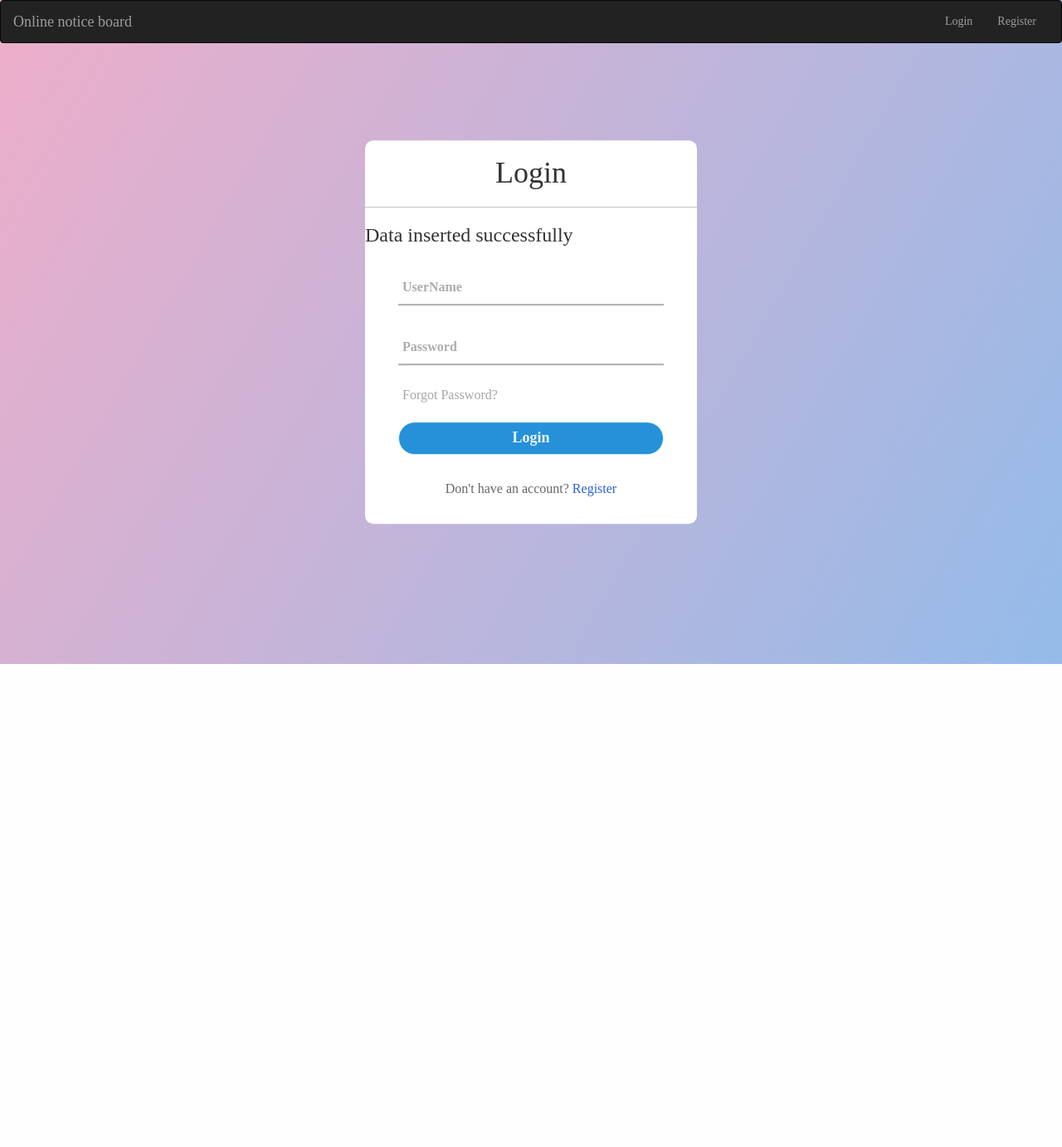
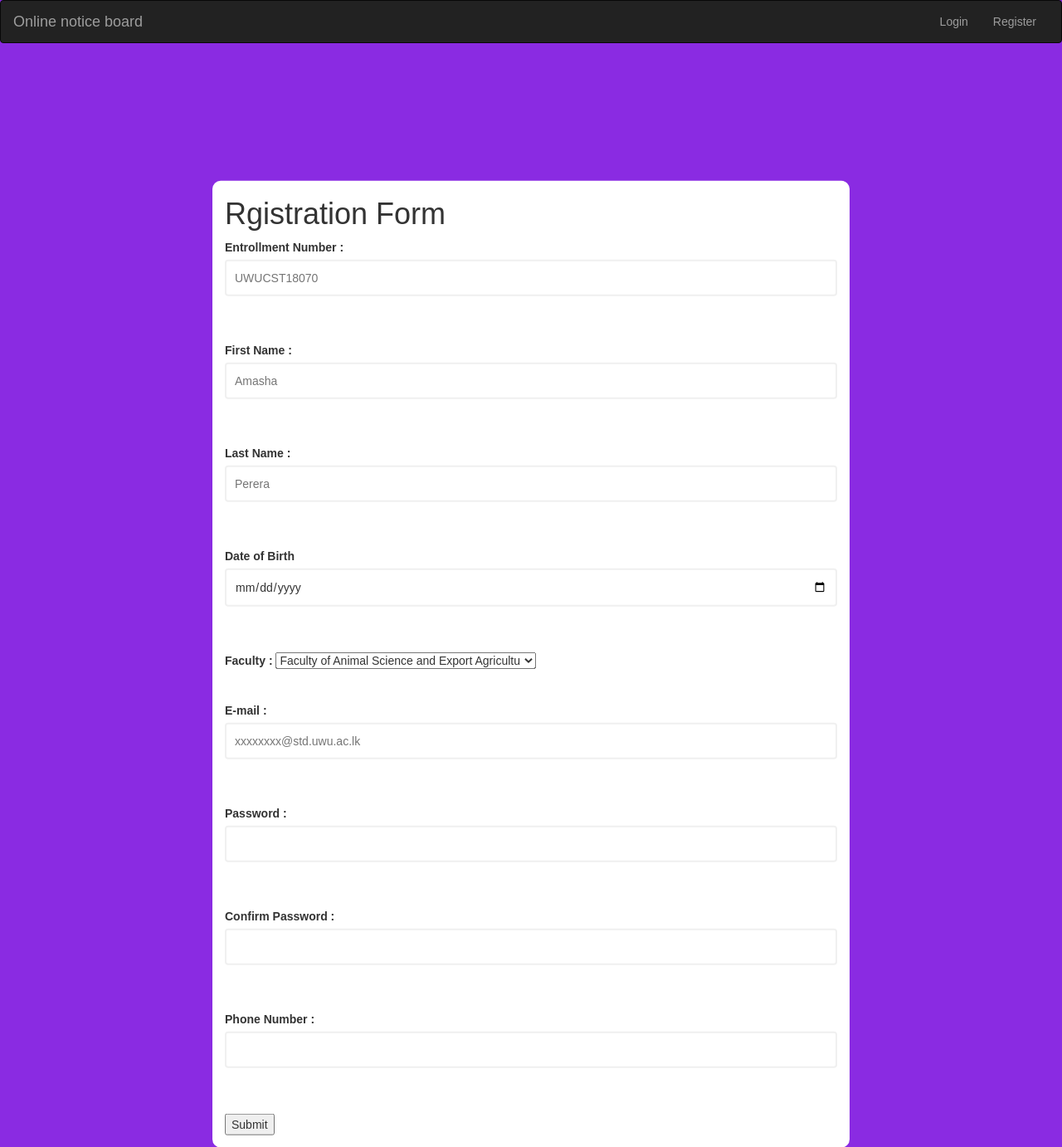
Before and after one commit to Udayangee/notice_board, a CodeIgniter app: page /notice_board/index.php/login/inserted in a window 1280 px wide. Shown: the whole page at 83% size. Before the commit the page ends 800 px from the top, so only its background shows below. Run offline with CodeIgniter, Linux system fonts and the light colour scheme; some libraries are stand-ins or nearby versions.

Commit message:
registration form validation

```diff
--- a/application/controllers/Login.php
+++ b/application/controllers/Login.php
@@ -18,6 +18,15 @@ class Login extends CI_Controller {
 	 * map to /index.php/welcome/<method_name>
 	 * @see https://codeigniter.com/user_guide/general/urls.html
 	 */
+	public function __construct()
+	{
+			parent::__construct();
+			// Your own constructor code
+			$this->load->model('User_login_model');
+	}
+
+
+
 	public function index()
 	{
 		$this->template->view_userlogin('login_page');
@@ -40,7 +49,7 @@ class Login extends CI_Controller {
 			$username = $this->input->post('enroll');
 			$password = $this->input->post('password');
 
-			$this->load->model('User_login_model');
+
 			$check = $this->User_login_model->can_login($username,$password);
 			if ($check->num_rows() == TRUE) {
 
@@ -84,18 +93,12 @@ class Login extends CI_Controller {
 	}
 
 	public function register_validation(){
-		$this->form_validation->set_rules('enroll','enrollment_Id','required|is_unique[no_user.enrollment_Id]');
-		$this->form_validation->set_rules('fname','First name','required|alpha');
-		$this->form_validation->set_rules('lname','last name','required|alpha');
-		$this->form_validation->set_rules('dob','date of birth','required');
-		$this->form_validation->set_rules('faculty_id','faculty_Id','required');
-		$this->form_validation->set_rules('email','Email','required|valid_email');
-		$this->form_validation->set_rules('password', 'Password', 'trim|required|min_length[4]');
-		$this->form_validation->set_rules('passwordagain', 'Password Confirmation', 'trim|required|matches[password]');
-		$this->form_validation->set_rules('contact','Phone number','required');
 
-		if($this->form_validation->run()){
-			$this->load->model("User_login_model");
+		// cheack enroll id exsist
+		$enrollid  = $this->User_login_model->check_enroll_exsit($this->input->post("enroll"));
+
+		if($enrollid == false){
+
 			$data = array(
 				"enrollment_Id" => $this->input->post("enroll"),
 				"user_firstname" => $this->input->post("fname"),
@@ -108,14 +111,18 @@ class Login extends CI_Controller {
 				"faculty_Id" => $this->input->post("faculty_id")
 			);
 
-			$this->User_login_model->insert_data($data);
-			redirect(base_url()."login/inserted");
+			$insert_id = $this->User_login_model->insert_data($data);
+			echo '{"insert_id":'.$insert_id.'}';
+
 		}else{
-			$this->register();
+			header("HTTP/1.1 400 Not Found");
+			echo '{"enroll_id":"false"}';
 		}
 	}
 
+
+
 	public function inserted(){
-		$this->index();
+		$this->register();
 	}
 }
--- a/application/models/User_login_model.php
+++ b/application/models/User_login_model.php
@@ -3,8 +3,8 @@ defined('BASEPATH') OR exit('No direct script access allowed');
 class User_login_model extends CI_Model{
 
     public function can_login($username,$password){
-       $this->db->select('*');
-       $this->db->from('no_user');
+        $this->db->select('*');
+        $this->db->from('no_user');
         $this->db->where('enrollment_Id',$username);
         $this->db->where('user_password',$password);
 
@@ -15,7 +15,19 @@ class User_login_model extends CI_Model{
 
     public function insert_data($data)
     {
-        $this->db->insert("no_user",$data);
+        return ($this->db->insert('no_user', $data))  ?   $this->db->insert_id()  :   false;
+
+    }
+
+    public function check_enroll_exsit($enrollId)
+    {
+        $query = $this->db->query("SELECT * FROM no_user WHERE enrollment_Id = '".$enrollId."'");
+        $row = $query->row();
+
+        if(isset($row)){
+            return true;
+        }
+        return false;
     }
 
 }
--- a/application/views/login_page.php
+++ b/application/views/login_page.php
@@ -5,11 +5,7 @@
 
 		<h1>Login</h1>
 		<?php echo $this->session->flashdata("error"); ?>
-		<?php
-		if($this->uri->segment(2)=="inserted"){
-			echo "<h3>Data inserted successfully</h3>";
-		}
-		?>
+
 		<form action="<?php echo site_url('login/login_validation')?>" method="POST">
 				<div class="login_txt_field">
 					<input type="text" name="enroll" required>
--- a/application/views/register_page.php
+++ b/application/views/register_page.php
@@ -1,40 +1,51 @@
 
-    <head>
-       <meta charset="UTF-8">
-        <link rel="stylesheet" href="">
-    </head>
     <body>
         <div class="container">
             <div class="regform">
                 <div><h1>Rgistration Form</h1></div>
-                <?php echo form_open('login/register_validation'); ?>
-                    <div id="reg_entno" class="reg_info" method="post">
+
+                <?php echo validation_errors(); ?>
+                <?php
+                $attributes = array('id' => 'contact_form');
+                echo form_open('login/register_validation',$attributes);
+                ?>
+
+                    <div id="reg_entno" class="reg_info ">
                         <label for="entrollment_no" class="reg_label">Entrollment Number :</label>
-                        <input type="text" placeholder="UWUCST18070" name="enroll" quid>
-                        <span class="text_danger"><?php echo form_error("enroll"); ?></span>
+                        <input type="text" id="enrollment" placeholder="UWUCST18070"  name="enroll"  quid>
+                        <i class="fas fa-check-circle"></i>
+                        <i class="fas fa-exclamation-circle"></i>
+                        <small>Error message</small>
+                        <?php echo form_error('enroll'); ?>
                         <br><br>
                     </div>
-                    <div id="reg_name_in" class="reg_info" >
+                    <div id="reg_fname" class="reg_info"  >
                         <label for="name_initials" class="reg_label">First Name :</label>
-                        <input type="text" placeholder="Amasha" name="fname" quid>
-                        <span class="text_danger"><?php echo form_error("fname"); ?></span>
+                        <input type="text" id="f_name" placeholder="Amasha" name="fname" quid>
+                        <i class="fas fa-check-circle"></i>
+                        <i class="fas fa-exclamation-circle"></i>
+                        <small>Error message</small>
                         <br><br>
                     </div>
-                    <div id="reg_name_full" class="reg_info">
+                    <div id="reg_lname" class="reg_info">
                         <label for="full_name" class="reg_label"> Last Name :</label>
-                        <input type="text" placeholder="Perera" name="lname" quid>
-                        <span class="text_danger"><?php echo form_error("lname"); ?></span>
+                        <input type="text" id="l_name" placeholder="Perera"  name="lname" quid>
+                        <i class="fas fa-check-circle"></i>
+                        <i class="fas fa-exclamation-circle"></i>
+                        <small>Error message</small>
                         <br><br>
                     </div>
                     <div id="reg_dob" class="reg_info">
                         <label for="dob" class="reg_label">Date of Birth</label>
-                        <input type="date" name="dob" quid>
-                        <span class="text_danger"><?php echo form_error("dob"); ?></span>
+                        <input type="date" id="db" name="dob"  quid>
+                        <i class="fas fa-check-circle"></i>
+                        <i class="fas fa-exclamation-circle"></i>
+                        <small>Error message</small>
                         <br><br>
                     </div>
                     <div id="reg_faculty" class="reg_info">
                         <label for="faculty" class="reg_label">Faculty :</label>
-                        <select name="faculty_id" quid>
+                        <select name="faculty_id" id="f_aculty" quid>
                             <option value="5" >Faculty of Animal Science and Export Agricultu</option>
                             <option value="3" >Faculty of Applied Sciences</option>
                             <option value="4" >Faculty of Management</option>
@@ -42,42 +53,51 @@
 
 
                         </select>
-                        <span class="text_danger"><?php echo form_error("faculty_id"); ?></span>
+
                         <br><br>
                     </div>
                     <div id="reg_email" class="reg_info">
                         <label for="email" class="reg_label">E-mail :</label>
-                        <input type="email" placeholder="xxxxxxxx@std.uwu.ac.lk" name="email" quid>
-                        <span class="text_danger"><?php echo form_error("email"); ?></span>
+                        <input type="email" id="e_mail" placeholder="xxxxxxxx@std.uwu.ac.lk" name="email"  quid>
+                        <i class="fas fa-check-circle"></i>
+                        <i class="fas fa-exclamation-circle"></i>
+                        <small>Error message</small>
                         <br><br>
                     </div>
                     <div id="reg_pwd" class="reg_info">
                         <label for="password" class="reg_label">Password :</label>
-                        <input type="password" name="password" quid>
-                        <span class="text_danger"><?php echo form_error("password"); ?></span>
+                        <input type="password" id="p_word" name="password"  quid>
+                        <i class="fas fa-check-circle"></i>
+                        <i class="fas fa-exclamation-circle"></i>
+                        <small>Error message</small>
                         <br><br>
                     </div>
                     <div id="reg_conpwd" class="reg_info">
                         <label for="con_password" class="reg_label" >Confirm Password :</label>
-                        <input type="password" name="passwordagain" quid>
-                        <span class="text_danger"><?php echo form_error("passwordagain"); ?></span>
+                        <input type="password" id="c_word" name="passwordagain"  quid>
+                        <i class="fas fa-check-circle"></i>
+                        <i class="fas fa-exclamation-circle"></i>
+                        <small>Error message</small>
                         <br><br>
                     </div>
 
                     <div id="reg_pno" class="reg_info">
                         <label for="phone_no"class="reg_label" >Phone Number :</label>
-                        <input type="tel" name="contact" quid>
-                        <span class="text_danger"><?php echo form_error("contact"); ?></span>
+                        <input type="tel" id="c_tact" name="contact"  quid>
+                        <i class="fas fa-check-circle"></i>
+                        <i class="fas fa-exclamation-circle"></i>
+                        <small>Error message</small>
                         <br><br>
                     </div>
-                    <div id="reg_submit">
-                        <input type="submit" value="Submit" name="insert">
+                    <!--success message-->
+
+
+                    <div id="reg_submit" class="reg_info">
+                    <button type="submit"  >Submit </button>
                     </div>
-                    <div id="reg_cancel">
-                        <input type="submit" value="Cancel" name="cancel">
-                    </div>
-                <?php form_close(); ?>
+
+
+               </form>
 
             </div>
         </div>
-    </body>
--- a/application/views/templates/partials/footer.php
+++ b/application/views/templates/partials/footer.php
@@ -1,5 +1,6 @@
 
+<script src="https://code.jquery.com/jquery-2.2.4.js" integrity="sha256-iT6Q9iMJYuQiMWNd9lDyBUStIq/8PuOW33aOqmvFpqI=" crossorigin="anonymous"></script>
+  <script src="https://maxcdn.bootstrapcdn.com/bootstrap/3.3.7/js/bootstrap.min.js" integrity="sha384-Tc5IQib027qvyjSMfHjOMaLkfuWVxZxUPnCJA7l2mCWNIpG9mGCD8wGNIcPD7Txa" crossorigin="anonymous"></script>
+  <script type="text/javascript" src="<?php echo base_url('assests/js/user_registration.js')?>"></script>
 </body>
-<script src="https://code.jquery.com/jquery-3.6.0.js" integrity="sha256-H+K7U5CnXl1h5ywQfKtSj8PCmoN9aaq30gDh27Xc0jk=" crossorigin="anonymous"></script>
-<script src="https://maxcdn.bootstrapcdn.com/bootstrap/3.3.7/js/bootstrap.min.js" integrity="sha384-Tc5IQib027qvyjSMfHjOMaLkfuWVxZxUPnCJA7l2mCWNIpG9mGCD8wGNIcPD7Txa" crossorigin="anonymous"></script>
 </html>
--- a/application/views/templates/partials/header_register.php
+++ b/application/views/templates/partials/header_register.php
@@ -6,11 +6,12 @@
 	<meta name="viewport" content="width=device-width, initial-scale=1.0">
 	<title>Online_Notice_Board</title>
 
-
   <link rel="stylesheet" href="https://maxcdn.bootstrapcdn.com/bootstrap/3.3.7/css/bootstrap.min.css" integrity="sha384-BVYiiSIFeK1dGmJRAkycuHAHRg32OmUcww7on3RYdg4Va+PmSTsz/K68vbdEjh4u" crossorigin="anonymous">
+  <link rel="stylesheet" href="https://pro.fontawesome.com/releases/v5.10.0/css/all.css" integrity="sha384-AYmEC3Yw5cVb3ZcuHtOA93w35dYTsvhLPVnYs9eStHfGJvOvKxVfELGroGkvsg+p" crossorigin="anonymous"/>
+  <link type="text/css" rel="stylesheet" href="<?php echo base_url('assests/css/register_user.css')?>">
 
 </head>
-<body>
+<header>
 
 <nav class="navbar navbar-inverse">
 	<div class="container-fluid">
@@ -37,3 +38,4 @@
     </div><!-- /.navbar-collapse -->
   </div><!-- /.container-fluid -->
 </nav>
+</header>
--- /dev/null
+++ b/assests/css/register_user.css
@@ -0,0 +1,78 @@
+body{
+
+    background-color: blueviolet;
+    align-items: center;
+    justify-content: center;
+    font-family: sans-serif;
+    min-height: 100vh;
+    margin:0;
+}
+.container{
+
+    position: absolute;
+    top:100%;
+    left:50%;
+    transform:translate(-50%, -50%);
+    width:60%;
+    background:white;
+    border-radius:10px;
+}
+.reg_info{
+   margin-bottom: 5px;
+   padding-bottom: 10px;
+   position: relative;
+}
+
+.reg_info label{
+    display: inline-block;
+    margin-bottom: 5px;
+}
+
+.reg_info input{
+    border:2px solid #f0f0f0;
+    border-radius: 4px;
+    display:block;
+    font-size: 14px;
+    padding:10px;
+    font-family: inherit;
+    width: 100%;
+
+}
+
+
+.reg_info.success input{
+    border-color: #2ecc71;
+}
+
+.reg_info.error input{
+    border-color: #e74c3c;
+}
+
+.reg_info i{
+    position: absolute;
+    top:40px;
+    right:10px;
+    visibility: hidden;
+}
+
+.reg_info.success i.fa-check-circle{
+    color:#2ecc71;
+    visibility: visible;
+}
+
+.reg_info.error i.fa-exclamation-circle{
+    color:#e74c3c;
+    visibility: visible;
+}
+
+.reg_info small{
+    visibility: hidden;
+    position:absolute;
+    bottom: 25px;
+    left:0;
+}
+
+.reg_info.error small{
+    color:#e74c3c;
+    visibility: visible;
+}
```
Also changed, not shown: assests/js/user_registration.js (added, +189 -0 lines).
